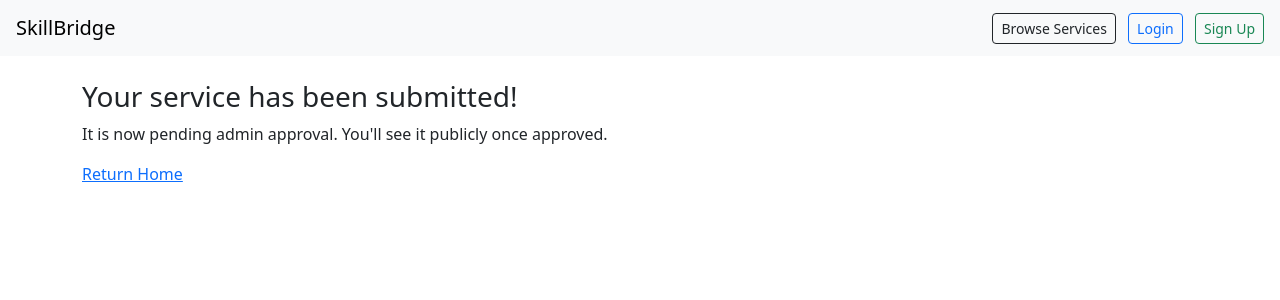
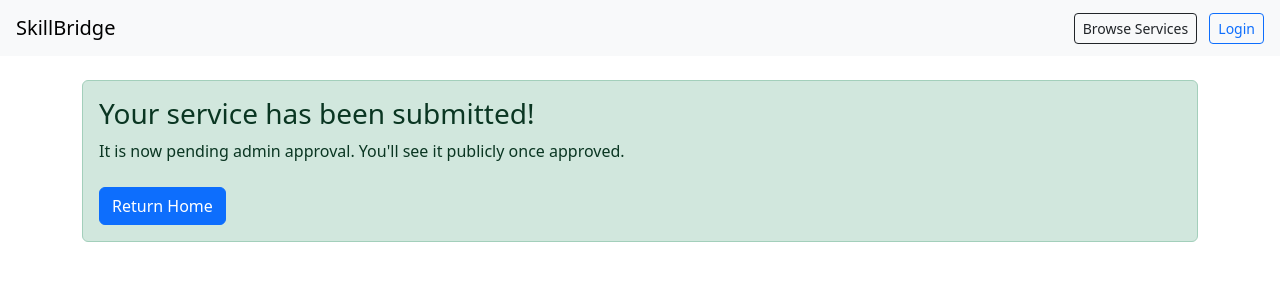
Before and after one commit to agodahdev/Skillbridge, a Django app: page /services/submission-success/ in a window 1280 px wide. Shown: the top 300 px of the page. Run offline with Django 5.2, Linux system fonts and the light colour scheme.

Commit message:
added working homepage, service submission form

```diff
--- a/skillbridge/services/views.py
+++ b/skillbridge/services/views.py
@@ -10,8 +10,8 @@ def submit_service(request):
         form = SkillServiceForm(request.POST)
         if form.is_valid():
             service = form.save(commit=False)
-            service.provider = request.user #logge-in user
-            service.is_approved = False #must be reviewed by admin
+            service.provider = request.user #lset the current user as provider
+            service.is_approved = False # Admin must approve before showing
             service.save()
             return redirect('submission_success')
     else:
--- a/skillbridge/skillbridge_project/settings.py
+++ b/skillbridge/skillbridge_project/settings.py
@@ -60,7 +60,7 @@ ROOT_URLCONF = 'skillbridge_project.urls'
 TEMPLATES = [
     {
         'BACKEND': 'django.template.backends.django.DjangoTemplates',
-        'DIRS': [],
+        'DIRS': [BASE_DIR / 'templates'],
         'APP_DIRS': True,
         'OPTIONS': {
             'context_processors': [
--- a/skillbridge/skillbridge_project/urls.py
+++ b/skillbridge/skillbridge_project/urls.py
@@ -21,5 +21,6 @@ from services.views import home
 urlpatterns = [
     path('', home, name='home'),
     path('admin/', admin.site.urls),
-    path('services/', include ('services.urls')),
+    path('services/', include('services.urls')),
+    path('accounts/', include('django.contrib.auth.urls')),
 ]
--- a/skillbridge/templates/base.html
+++ b/skillbridge/templates/base.html
@@ -17,7 +17,6 @@
         <a class="btn btn-outline-secondary btn-sm" href="{% url 'logout' %}">Logout</a>
         {% else %}
         <a class="btn btn-outline-primary btn-sm"  href="{% url 'login' %}">Login</a>
-        <a class="btn btn-outline-success btn-sm ms-2"  href="{% url 'signup' %}">Sign Up</a>
         {% endif %}
     </div>
 </nav>
--- a/skillbridge/templates/services/submission_success.html
+++ b/skillbridge/templates/services/submission_success.html
@@ -1,6 +1,8 @@
 {% extends 'base.html' %}
 {% block content %}
+<div class="alert alert-success mt-4">
 <h3>Your service has been submitted!</h3>
-<P>It is now pending admin approval. You'll see it publicly once approved.</P>
-<a href="/">Return Home</a>
+<p>It is now pending admin approval. You'll see it publicly once approved.</p>
+<a href="/"  class="btn btn-primary mt-2">Return Home</a>
+</div>
 {% endblock %}
--- a/skillbridge/templates/services/submit_service.html
+++ b/skillbridge/templates/services/submit_service.html
@@ -1,9 +1,9 @@
 {% extends 'base.html' %}
 {% block content %}
 <h2>Submit a New Service</h2>
-<form   method="post">
+<form method="post" class="mt-4">
     {% csrf_token %}
     {{form.as_p}}
-    <button type="submit">Submit Service</button>
+    <button type="submit" class="btn btn-outline-primary">Submit Service</button>
 </form>
 {% endblock%}
```
